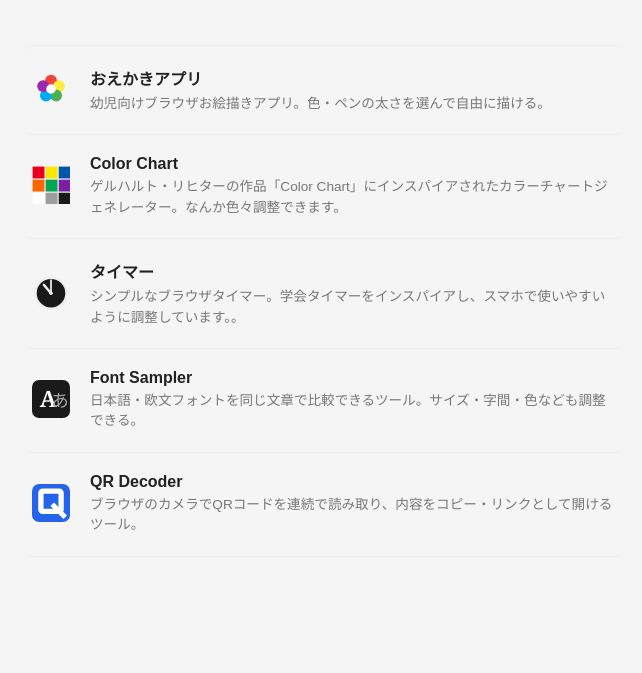
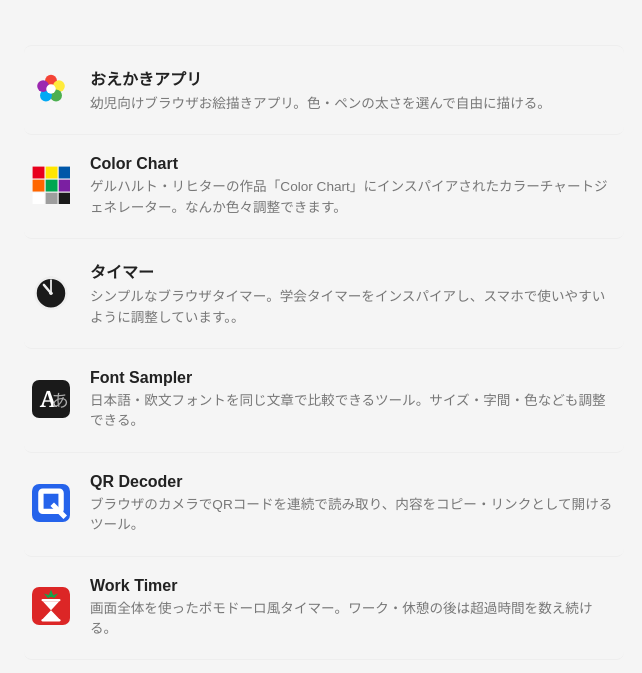
Before and after one commit to daaaaaai/daaaaaai.github.io, a plain HTML site: page index.html in a window 1280 px wide. Shown: the part 109-782 px from the top of the page, without its empty margins (316-958 px from the left). Drawn offline with Linux system fonts and the light colour scheme.

Commit message:
add Work Timer

```diff
--- a/index.html
+++ b/index.html
@@ -145,6 +145,21 @@
         <div class="card-desc">ブラウザのカメラでQRコードを連続で読み取り、内容をコピー・リンクとして開けるツール。</div>
       </div>
     </a>
+    <a class="card" href="/work_timer/">
+      <div class="card-icon"><svg xmlns="http://www.w3.org/2000/svg" viewBox="0 0 64 64" width="38" height="38">
+        <rect width="64" height="64" rx="12" fill="#dc2626"/>
+        <polygon points="32,4 27,17 37,17" fill="#16a34a"/>
+        <polygon points="20,11 27,19 33,15" fill="#16a34a"/>
+        <polygon points="44,11 37,19 31,15" fill="#16a34a"/>
+        <rect x="16" y="20" width="32" height="4" rx="2" fill="#ffffff"/>
+        <rect x="16" y="54" width="32" height="4" rx="2" fill="#ffffff"/>
+        <polygon points="18,24 46,24 32,39 46,54 18,54 32,39" fill="#ffffff"/>
+      </svg></div>
+      <div class="card-body">
+        <div class="card-title">Work Timer</div>
+        <div class="card-desc">画面全体を使ったポモドーロ風タイマー。ワーク・休憩の後は超過時間を数え続ける。</div>
+      </div>
+    </a>
   </div>
 
 </body>
```
